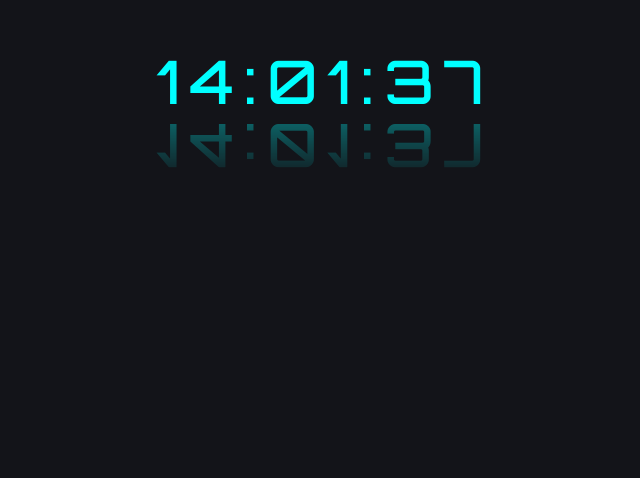
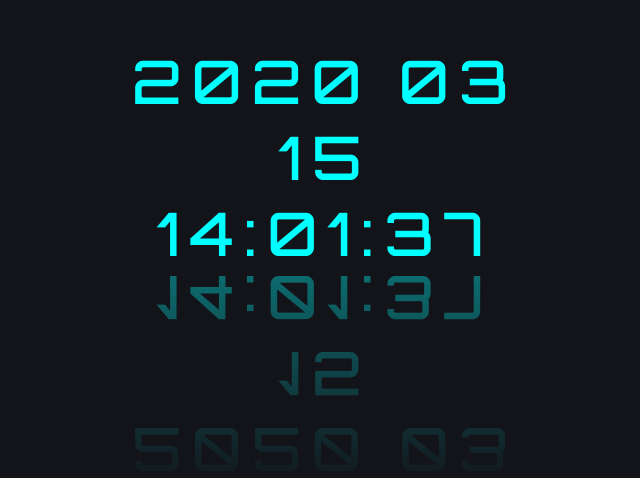
Before and after one commit to Alpha-craft/example, a plain HTML site: page template_1/jam.html in a window 1280 px wide. Shown: the part 322-800 px from the top of the page, without its empty margins (315-955 px from the left). Drawn offline with Linux system fonts and the light colour scheme.

Commit message:
Update jam.html

```diff
--- a/template_1/jam.html
+++ b/template_1/jam.html
@@ -49,10 +49,13 @@
         function waktu(){
             const jam = document.querySelector(".tampilan")
             let time = new Date();
-            /* jam.textContent = time; */
+            /*jam.textContent = time;*/
             let detik = time.getSeconds();
             let min = time.getMinutes();
             let hr = time.getHours();
+            let yr = time.getUTCFullYear();
+            let bulan = time.getUTCMonth();
+            let tanggal = time.getUTCDate();
             if(detik <10 ){
                 detik = '0'+ detik
             }
@@ -62,8 +65,15 @@
             if(hr < 10){
                 hr = '0'+ hr
             }
+            if(bulan <10){
+                bulan = '0' +bulan
+            }
+            if(tanggal < 10){
+                tanggal = '0'+ tanggal
+            }
             /*alert(hr + "hr" + min +"min" +sec + "sec");*/
-            jam.textContent = hr + ":" + min + ":" + detik;
+            jam.textContent = yr+" "+bulan+" "+tanggal+"\n" + hr + ":" + min + ":" + detik+"\n";
+
         }
     </script>
 </body>
```
